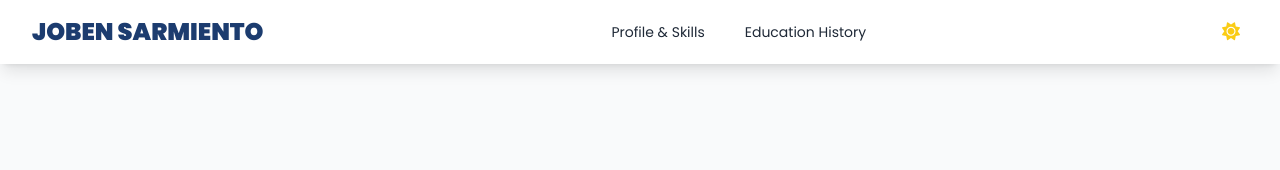
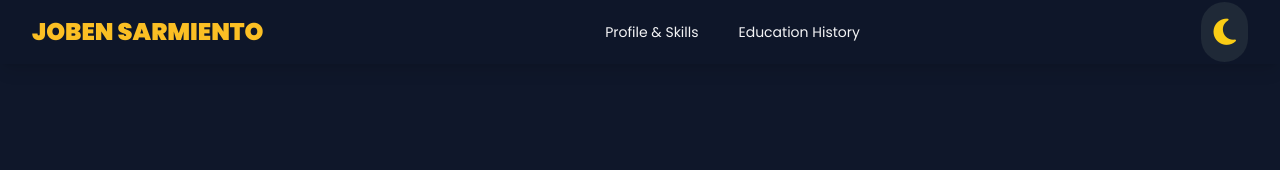
Before and after one commit to benjo384/Portfolio, a plain HTML site: page index.html in a window 1280 px wide. Shown: the top 170 px of the page. Drawn offline with nearby package versions, Linux system fonts and the light colour scheme.

Commit message:
Update index.html

```diff
--- a/index.html
+++ b/index.html
@@ -52,8 +52,8 @@
             </div>
 
             <div class="flex items-center space-x-2">
-                <button id="theme-toggle" class="p-2 rounded-full text-gray-700 dark:text-gray-300 hover:bg-gray-200 dark:hover:bg-gray-700 transition">
-                    <i id="theme-icon" class="fa-solid fa-sun text-lg text-yellow-400"></i>
+                <button id="theme-toggle" class="p-3 rounded-full text-gray-700 dark:text-gray-300 hover:bg-gray-200 dark:hover:bg-gray-700 transition bg-gray-100 dark:bg-gray-800">
+                    <i id="theme-icon" class="fa-solid fa-sun text-3xl text-yellow-400"></i>
                 </button>
 
                 <button id="mobile-menu-button" class="sm:hidden p-2 rounded-full text-gray-700 dark:text-gray-300 hover:bg-gray-200 dark:hover:bg-gray-700 transition">
@@ -224,10 +224,10 @@
             const savedTheme = localStorage.getItem('theme');
             const prefersDark = window.matchMedia('(prefers-color-scheme: dark)').matches;
 
-            if (savedTheme === 'dark' || (!savedTheme && prefersDark)) {
+            if (savedTheme === 'light') {
+                setTheme(false);
+            } else {
                 setTheme(true);
-            } else {
-                setTheme(false);
             }
 
             themeToggle.addEventListener('click', () => {
```
